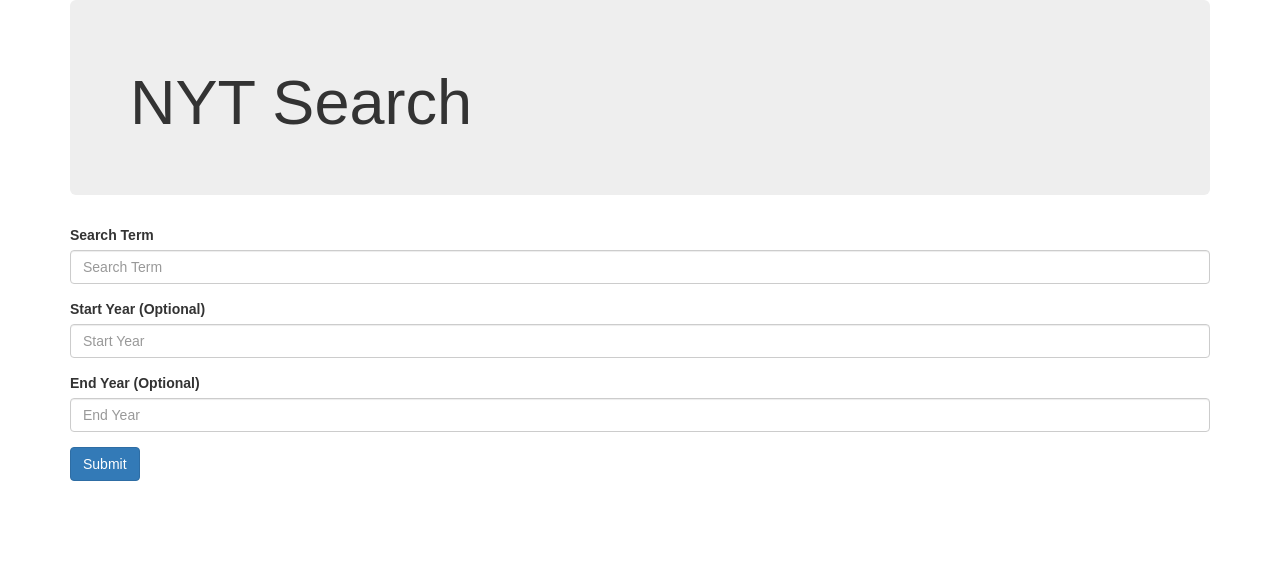
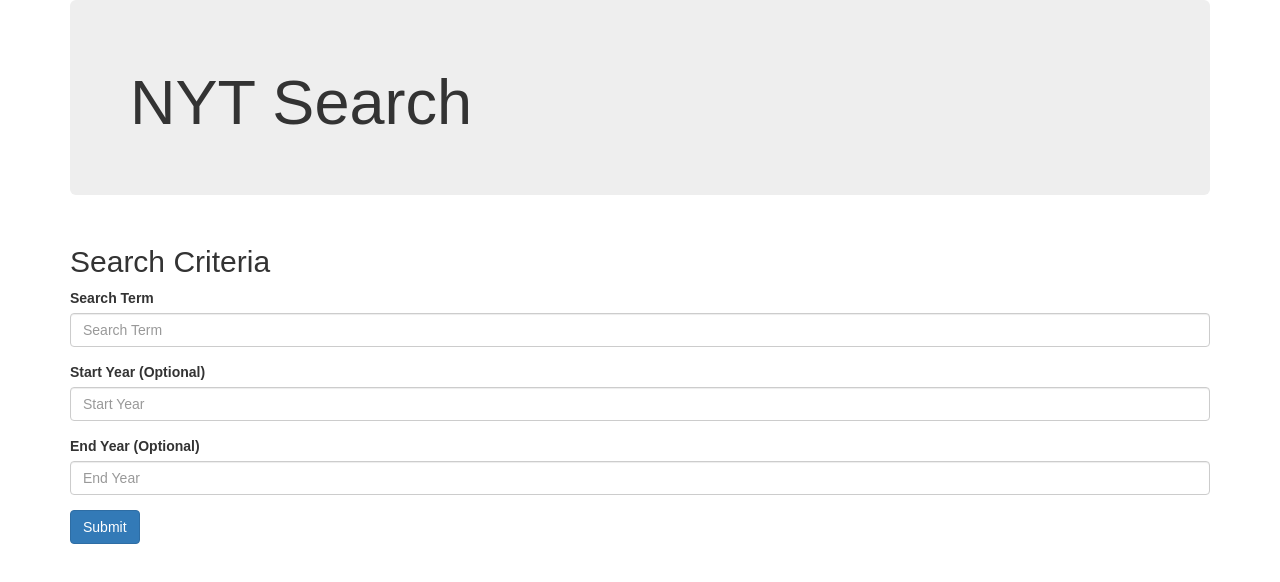
Before and after one commit to crystalodi/nytreact, a React (Create React App) app in the folder client/: page / in a window 1280 px wide. Shown: the top 582 px of the page. Built offline with nearby package versions, Linux system fonts and the light colour scheme.

Commit message:
add title and no articles found placeholder to Saved and Home

```diff
--- /dev/null
+++ b/client/src/components/NoArticles/NoArticles.js
@@ -0,0 +1,12 @@
+import React from "react";
+
+const NoArticles = props => (
+    <div className="text-center">
+        <h3 className="display-3">No Articles Found</h3>
+        <p className="text-muted">
+            <a href="/">Save</a> an article.
+        </p>
+    </div>
+)
+
+export default NoArticles;
--- /dev/null
+++ b/client/src/components/NoArticles/index.js
@@ -0,0 +1 @@
+export {default} from "./NoArticles"
--- a/client/src/components/Row/Row.js
+++ b/client/src/components/Row/Row.js
@@ -1,7 +1,7 @@
 import React from "react";
 
 const Row = props => (
-    <div {...props}>{props.children}</div>
+    <div className="row">{props.children}</div>
 )
 
 export default Row;
--- /dev/null
+++ b/client/src/components/Title/Title.js
@@ -0,0 +1,7 @@
+import React from "react"
+
+const Title = props => (
+    <h2 className="display-2">{props.children}</h2>
+)
+
+export default Title;
--- /dev/null
+++ b/client/src/components/Title/index.js
@@ -0,0 +1 @@
+export {default} from "./Title";
--- a/client/src/pages/Home/Home.js
+++ b/client/src/pages/Home/Home.js
@@ -4,6 +4,7 @@
 import {Button, Input, Label, FormGroup} from "../../components/Form";
 import API from "../../utils/API";
 import Results from "../../components/Results";
+import Title from "../../components/Title";
 class Home extends Component {
     state = {
         searchTerm: "",
@@ -49,7 +50,12 @@
     render() {
         return (
             <React.Fragment>
-            <Row className="row">
+            <Row>
+                <Column size="col-md-12">
+                    <Title>Search Criteria</Title>
+                </Column>
+            </Row>
+            <Row>
                 <Column size="col-md-12">
                     <form>
                         <FormGroup>
@@ -69,7 +75,7 @@
                 </Column>
             </Row>
             {this.state.articles.length ? (
-                <Row className="row">
+                <Row>
                     <Column size="col-md-12">
                         {this.state.articles.map((article, index) => (
                             <Results key={index} index={index + 1} title={article.title} clickHandler={this.findArticle} articleID={article.articleID} linktitle="Save Article" iconToShow="glyphicon glyphicon-save saveicon pull-right"/>
--- a/client/src/pages/Saved/Saved.js
+++ b/client/src/pages/Saved/Saved.js
@@ -3,7 +3,8 @@
 import Column from "../../components/Column";
 import API from "../../utils/API";
 import Results from "../../components/Results";
-
+import Title from "../../components/Title";
+import NoArticles from "../../components/NoArticles";
 class Saved extends Component {
     state = {
         articles: []
@@ -22,12 +23,18 @@
     }
     componentDidMount() {
         this.loadArticles();
+        console.log(this.state)
     }
     render() {
         return (
            <React.Fragment>
+               <Row>
+                   <Column size="col-md-12">
+                        <Title>Saved Articles</Title>
+                    </Column>
+                </Row>
             {this.state.articles.length ? (
-                <Row className="row">
+                <Row>
                     <Column size="col-md-12">
                         {this.state.articles.map((article, index) => (
                             <Results key={index} index={index + 1} title={article.title} clickHandler={this.deleteFromSaved} articleID={article._id} linktitle="Remove Article From Saved" iconToShow="glyphicon glyphicon-remove saveicon pull-right"/>
@@ -35,7 +42,11 @@
                     </Column>
                 </Row>
             ): (
-                <div></div>
+                <Row>
+                    <Column size="col-md-12">
+                        <NoArticles/>
+                    </Column>
+                </Row>
             )}
             </React.Fragment>
         )
```
